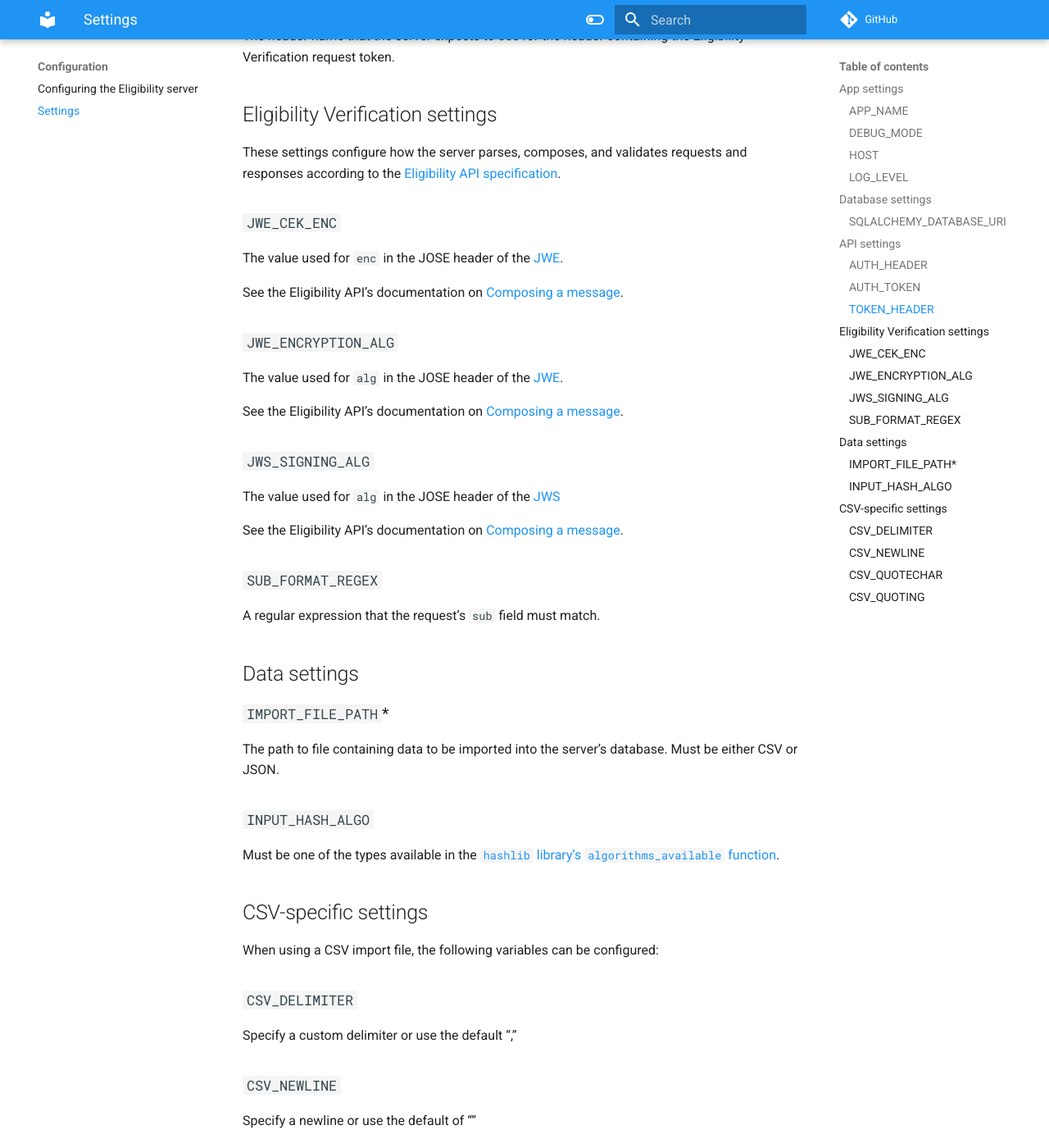
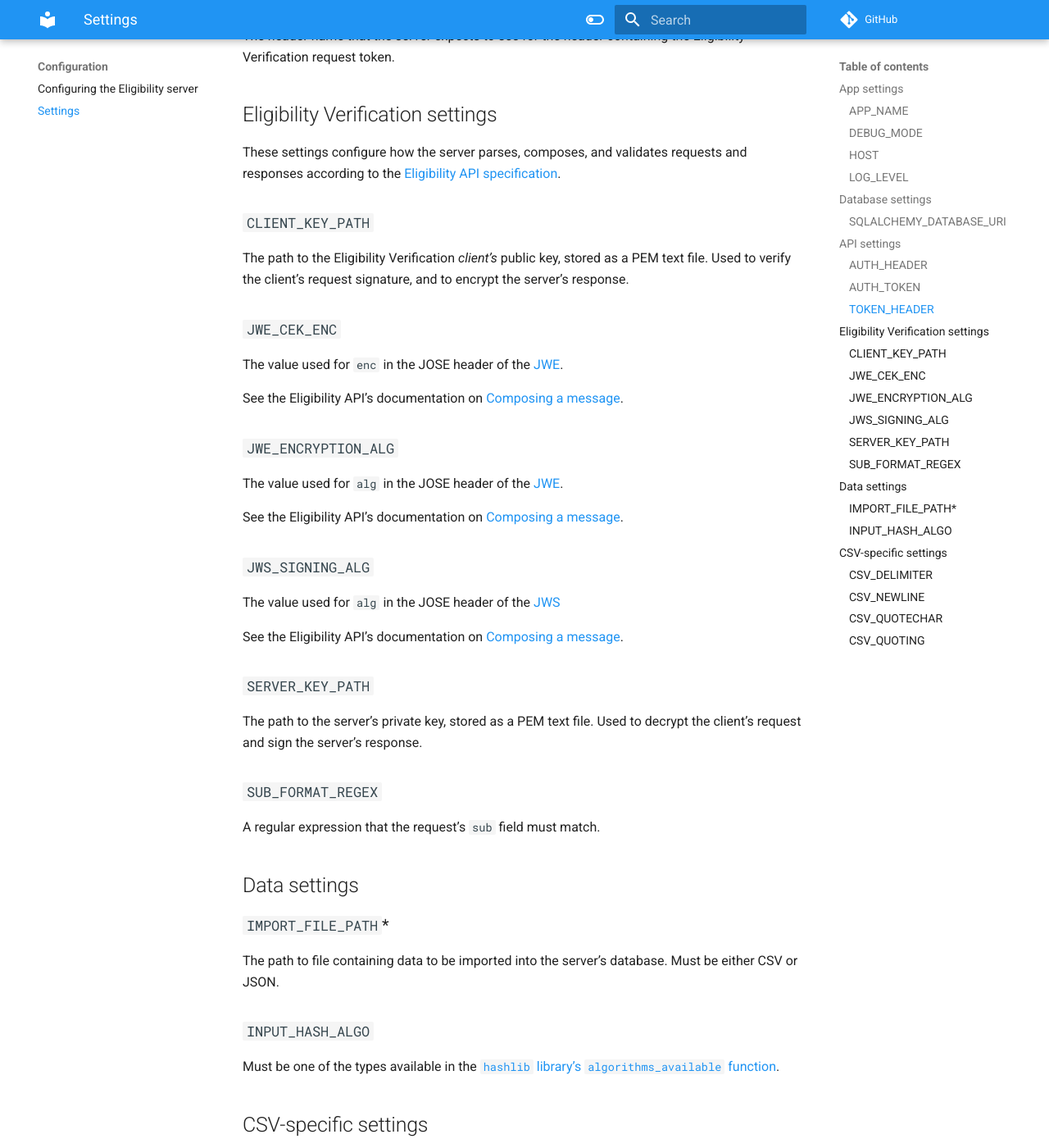
Before and after one commit to cal-itp/eligibility-server, an MkDocs documentation site: the page built from docs/configuration/settings.md, in a window 1280 px wide and 1400 px high, scrolled down 1530 px. Shown: the whole window at 82% size. Built offline with MkDocs 1.6.1 and Material for MkDocs 9.7.7, drawn with Linux system fonts in a browser that asks for light colours; nearby versions of some CDN libraries; comment, search, counter and statistics services are not loaded.

Commit message:
docs(settings): add info on the keypair configuration

```diff
--- a/docs/configuration/settings.md
+++ b/docs/configuration/settings.md
@@ -56,6 +56,11 @@ The header name that the server expects to see for the header containing the Eli
 
 These settings configure how the server parses, composes, and validates requests and responses according to the [Eligibility API specification](https://docs.calitp.org/eligibility-api/specification/).
 
+### `CLIENT_KEY_PATH`
+
+The path to the Eligibility Verification _client's_ public key, stored as a PEM text file. Used to verify the client's request
+signature, and to encrypt the server's response.
+
 ### `JWE_CEK_ENC`
 
 The value used for `enc` in the JOSE header of the [JWE](https://jwcrypto.readthedocs.io/en/latest/jwe.html).
@@ -73,6 +78,10 @@ See the Eligibility API's documentation on [Composing a message](https://docs.ca
 The value used for `alg` in the JOSE header of the [JWS](https://jwcrypto.readthedocs.io/en/latest/jwt.html#jwcrypto.jwt.JWT.make_signed_token)
 
 See the Eligibility API's documentation on [Composing a message](https://docs.calitp.org/eligibility-api/specification/#composing-a-message).
+
+### `SERVER_KEY_PATH`
+
+The path to the server's private key, stored as a PEM text file. Used to decrypt the client's request and sign the server's response.
 
 ### `SUB_FORMAT_REGEX`
 
```
